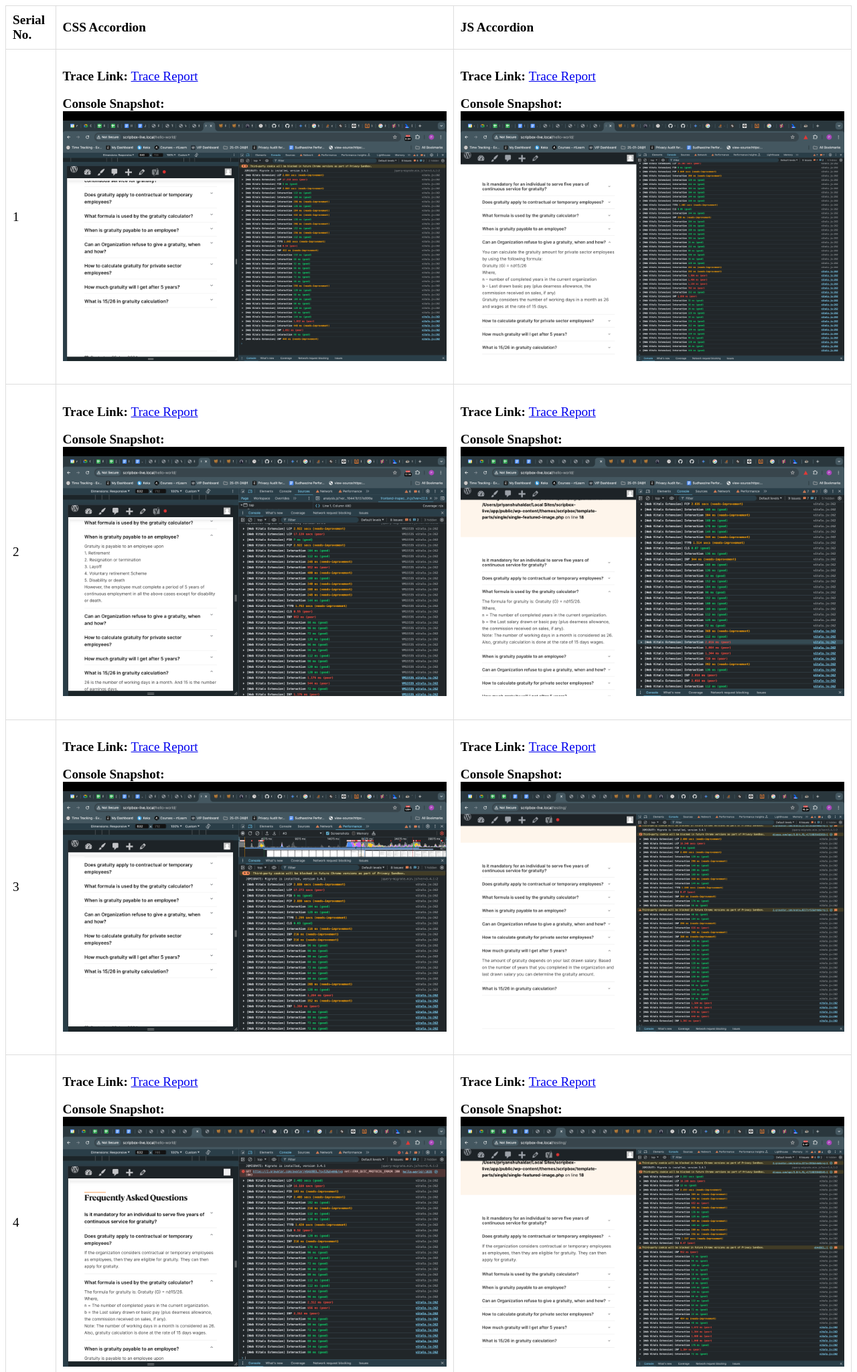
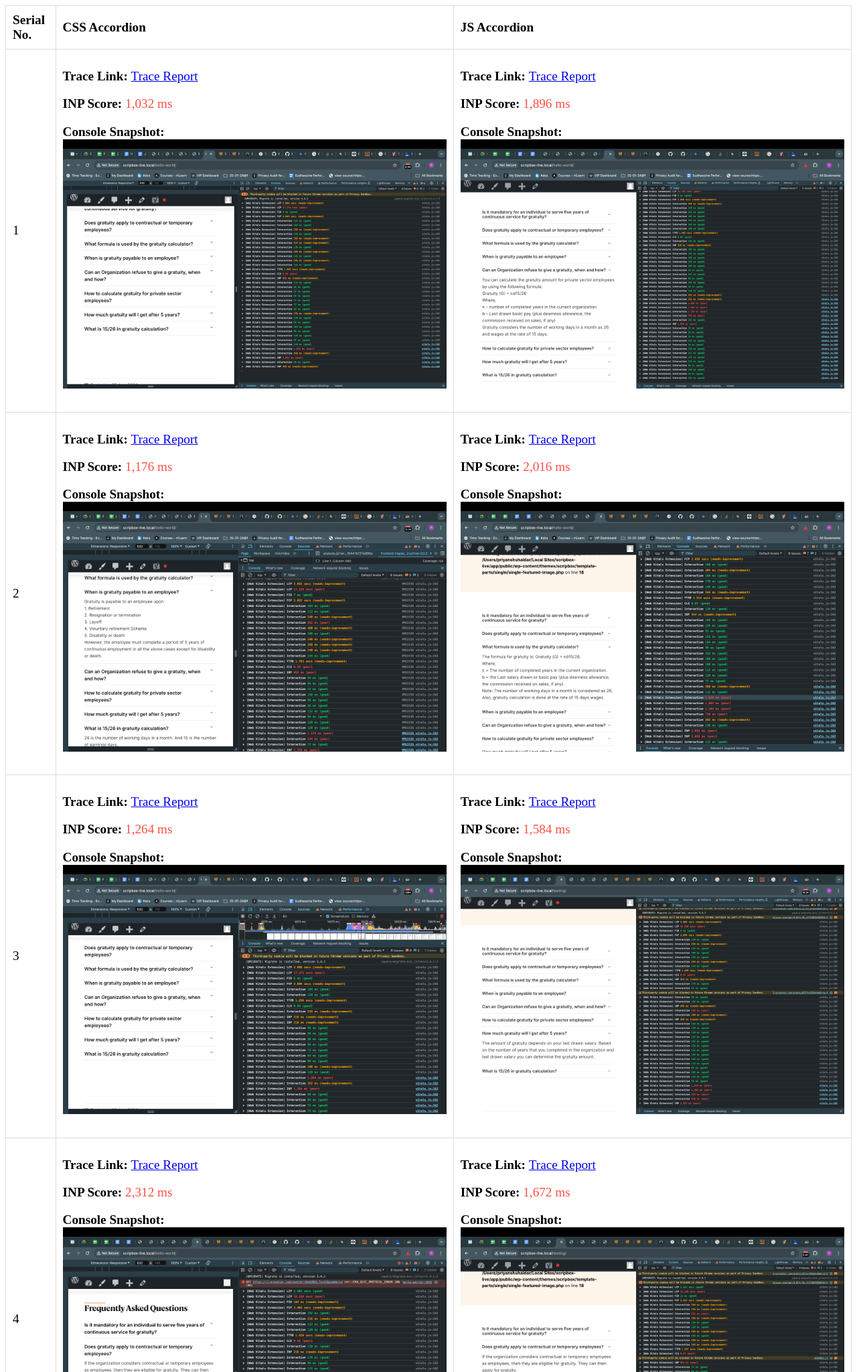
Before and after one commit to priyanshuhaldar007/ReportTable, a plain HTML site: page index.html in a window 1280 px wide. Shown: the top 2048 px of the page at 67% size. Drawn offline with Linux system fonts and the light colour scheme.

Commit message:
updated with INP score and color attributes

```diff
--- a/index.html
+++ b/index.html
@@ -24,6 +24,10 @@
                         <a href="https://trace.cafe/t/dRZVf5YPmQ">Trace Report</a>
                     </p>
                     <p>
+                        <strong>INP Score: </strong>
+                        <span class="inpScore">1,032 ms</span>
+                    </p>
+                    <p>
                         <strong>Console Snapshot:</strong><br>
                         <img class="consleSnapshots" src="./images/Pasted image 20240701165300.png" alt="">
                     </p>
@@ -32,6 +36,10 @@
                     <p>
                         <strong>Trace Link: </strong>
                         <a href="https://trace.cafe/t/ameICjhkmg">Trace Report</a>
+                    </p>
+                    <p>
+                        <strong>INP Score: </strong>
+                        <span class="inpScore">1,896 ms</span>
                     </p>
                     <p>
                         <strong>Console Snapshot:</strong><br>
@@ -47,6 +55,10 @@
                         <a href="https://trace.cafe/t/6pH6OaSW80">Trace Report</a>
                     </p>
                     <p>
+                        <strong>INP Score: </strong>
+                        <span class="inpScore">1,176 ms</span>
+                    </p>
+                    <p>
                         <strong>Console Snapshot:</strong><br>
                         <img class="consleSnapshots" src="./images/Screenshot 2024-07-01 at 5.00.10 PM.png" alt="">
                     </p>
@@ -55,6 +67,10 @@
                     <p>
                         <strong>Trace Link: </strong>
                         <a href="https://trace.cafe/t/ZLOf0dCppe">Trace Report</a>
+                    </p>
+                    <p>
+                        <strong>INP Score: </strong>
+                        <span class="inpScore">2,016 ms</span>
                     </p>
                     <p>
                         <strong>Console Snapshot:</strong><br>
@@ -70,6 +86,10 @@
                         <a href="https://trace.cafe/t/L2QRsPaWAq">Trace Report</a>
                     </p>
                     <p>
+                        <strong>INP Score: </strong>
+                        <span class="inpScore">1,264 ms</span>
+                    </p>
+                    <p>
                         <strong>Console Snapshot:</strong><br>
                         <img class="consleSnapshots" src="./images/Screenshot 2024-07-01 at 5.02.47 PM.png" alt="">
                     </p>
@@ -78,6 +98,10 @@
                     <p>
                         <strong>Trace Link: </strong>
                         <a href="https://trace.cafe/t/Dtn3F3M7gW">Trace Report</a>
+                    </p>
+                    <p>
+                        <strong>INP Score: </strong>
+                        <span class="inpScore">1,584 ms</span>
                     </p>
                     <p>
                         <strong>Console Snapshot:</strong><br>
@@ -93,6 +117,10 @@
                         <a href="https://trace.cafe/t/nMEEcEf3s5">Trace Report</a>
                     </p>
                     <p>
+                        <strong>INP Score: </strong>
+                        <span class="inpScore">2,312 ms</span>
+                    </p>
+                    <p>
                         <strong>Console Snapshot:</strong><br>
                         <img class="consleSnapshots" src="./images/Pasted image 20240701175607.png" alt="">
                     </p>
@@ -101,6 +129,10 @@
                     <p>
                         <strong>Trace Link: </strong>
                         <a href="https://trace.cafe/t/oOSfi3rIPM">Trace Report</a>
+                    </p>
+                    <p>
+                        <strong>INP Score: </strong>
+                        <span class="inpScore">1,672 ms</span>
                     </p>
                     <p>
                         <strong>Console Snapshot:</strong><br>
@@ -116,6 +148,10 @@
                         <a href="https://trace.cafe/t/kTUlFGMV9v">Trace Report</a>
                     </p>
                     <p>
+                        <strong>INP Score: </strong>
+                        <span class="inpScore">2,032 ms</span>
+                    </p>
+                    <p>
                         <strong>Console Snapshot:</strong><br>
                         <img class="consleSnapshots" src="./images/Pasted image 20240701180035.png" alt="">
                     </p>
@@ -124,6 +160,10 @@
                     <p>
                         <strong>Trace Link: </strong>
                         <a href="https://trace.cafe/t/Vq1e12e1Q2">Trace Report</a>
+                    </p>
+                    <p>
+                        <strong>INP Score: </strong>
+                        <span class="inpScore">2,048 ms</span>
                     </p>
                     <p>
                         <strong>Console Snapshot:</strong><br>
--- a/script.js
+++ b/script.js
@@ -31,3 +31,22 @@ imageCells.forEach(image => {
     modal.style.display = "block";
   });
 });
+
+// color coding the INP value
+const inpScores = document.querySelectorAll('.inpScore');
+
+inpScores.forEach(inpscore =>{
+    let value = inpscore.innerHTML;
+    value = value.split(' ')[0];
+    value = value.split(',').join('');
+    console.log(value);
+    if(value<=200){
+        inpscore.style.color = '#09ce6b';
+    }
+    if(value>=500){
+        inpscore.style.color = '#ff4e42';
+    }
+    else {
+        inpscore.style.color = '#ffa400';
+    }
+})
```
